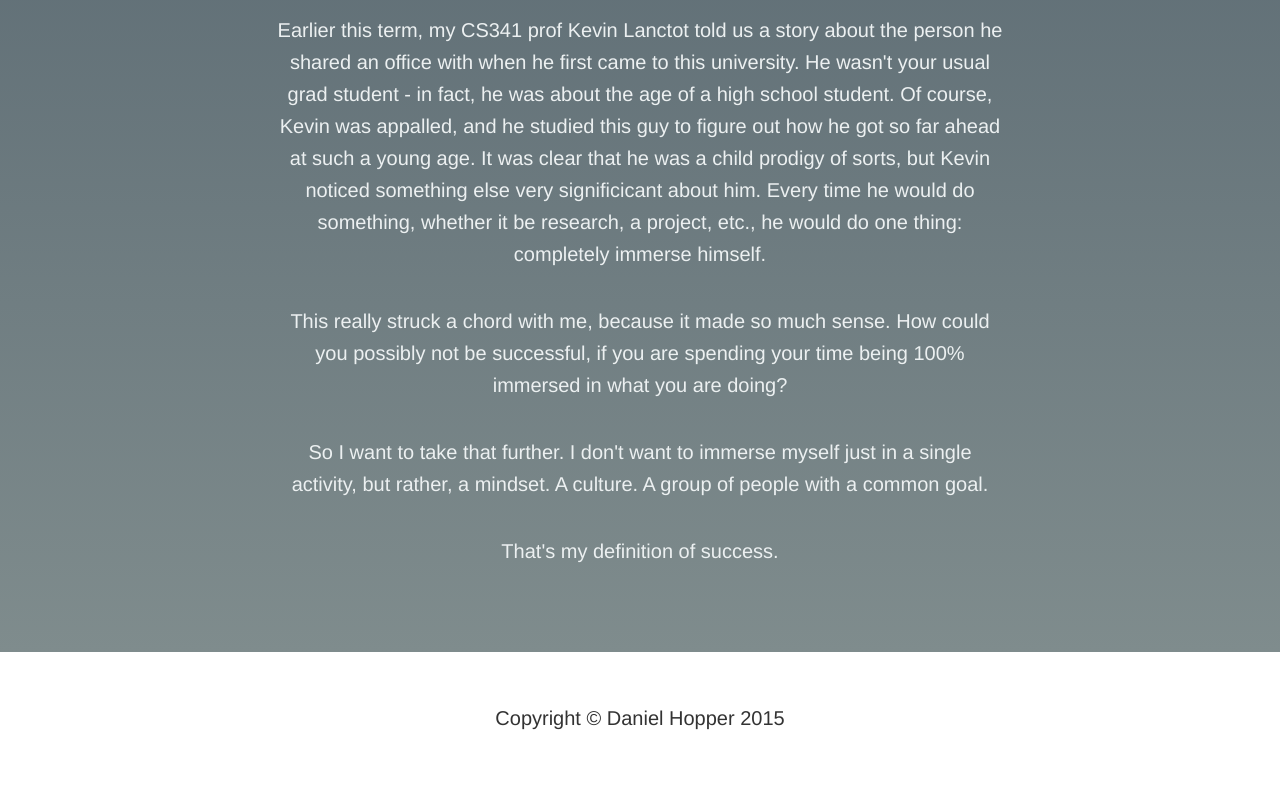
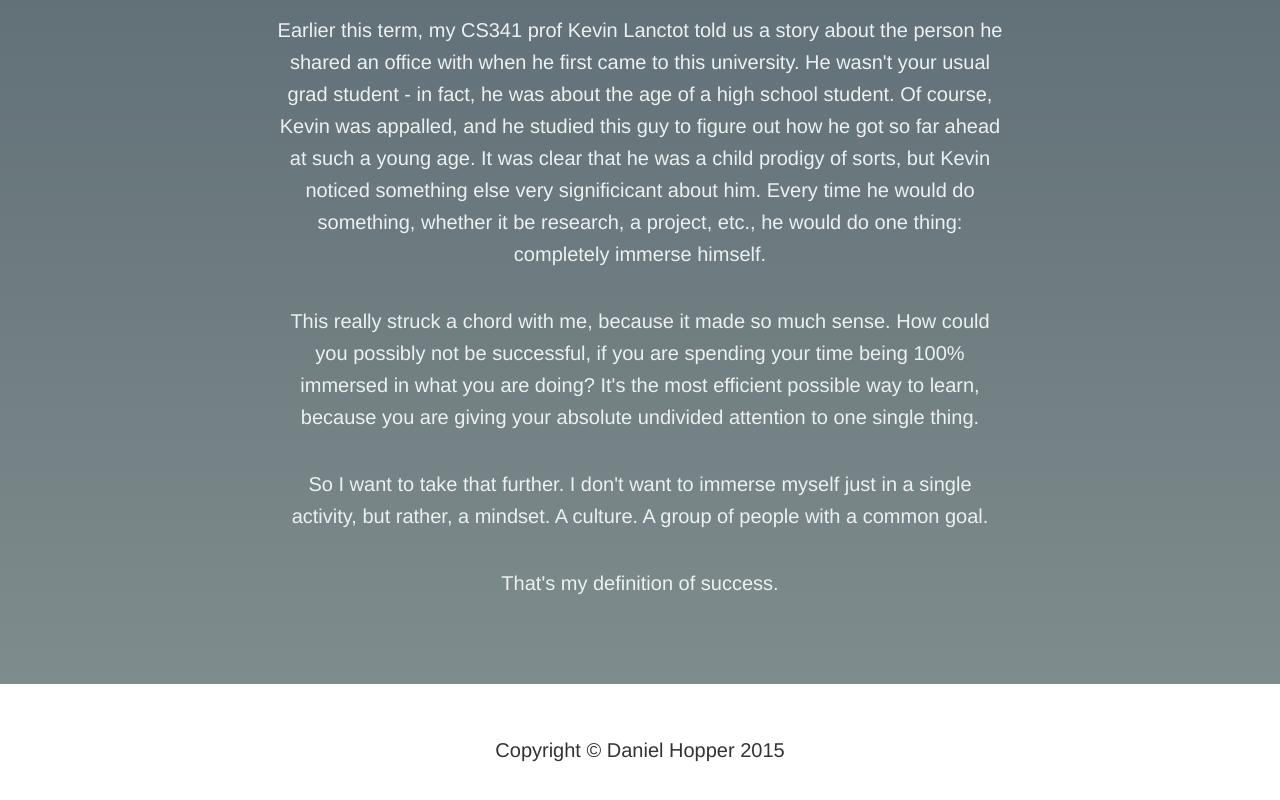
Before and after one commit to DanielHopper/DanielHopper.github.io, a plain HTML site: page personal/portfolio.html in a window 1280 px wide. Shown: the part 9674-10474 px from the top of the page. Drawn offline with Linux system fonts and the light colour scheme; some packages are replaced by stand-ins of ours.

Commit message:
modified content for portfolio

```diff
--- a/personal/portfolio.html
+++ b/personal/portfolio.html
@@ -238,7 +238,7 @@
                     </p>
                     <p> Earlier this term, my CS341 prof Kevin Lanctot told us a story about the person he shared an office with when he first came to this university. He wasn't your usual grad student - in fact, he was about the age of a high school student. Of course, Kevin was appalled, and he studied this guy to figure out how he got so far ahead at such a young age. It was clear that he was a child prodigy of sorts, but Kevin noticed something else very significicant about him. Every time he would do something, whether it be research, a project, etc., he would do one thing: completely immerse himself.</p>
 
-                    <p>This really struck a chord with me, because it made so much sense. How could you possibly not be successful, if you are spending your time being 100% immersed in what you are doing?</p>
+                    <p>This really struck a chord with me, because it made so much sense. How could you possibly not be successful, if you are spending your time being 100% immersed in what you are doing? It's the most efficient possible way to learn, because you are giving your absolute undivided attention to one single thing.</p>
 
                     <p>So I want to take that further. I don't want to immerse myself just in a single activity, but rather, a mindset. A culture. A group of people with a common goal.</p>
 
```
